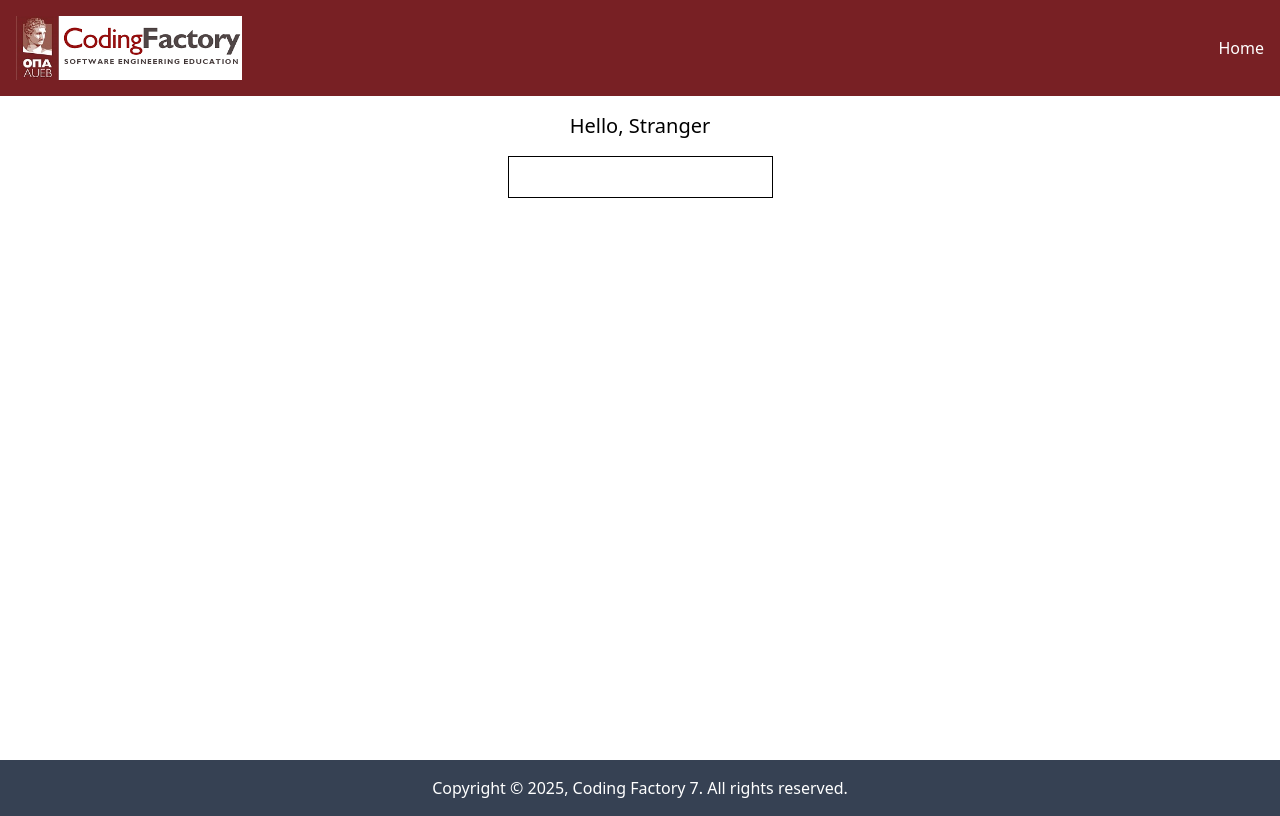
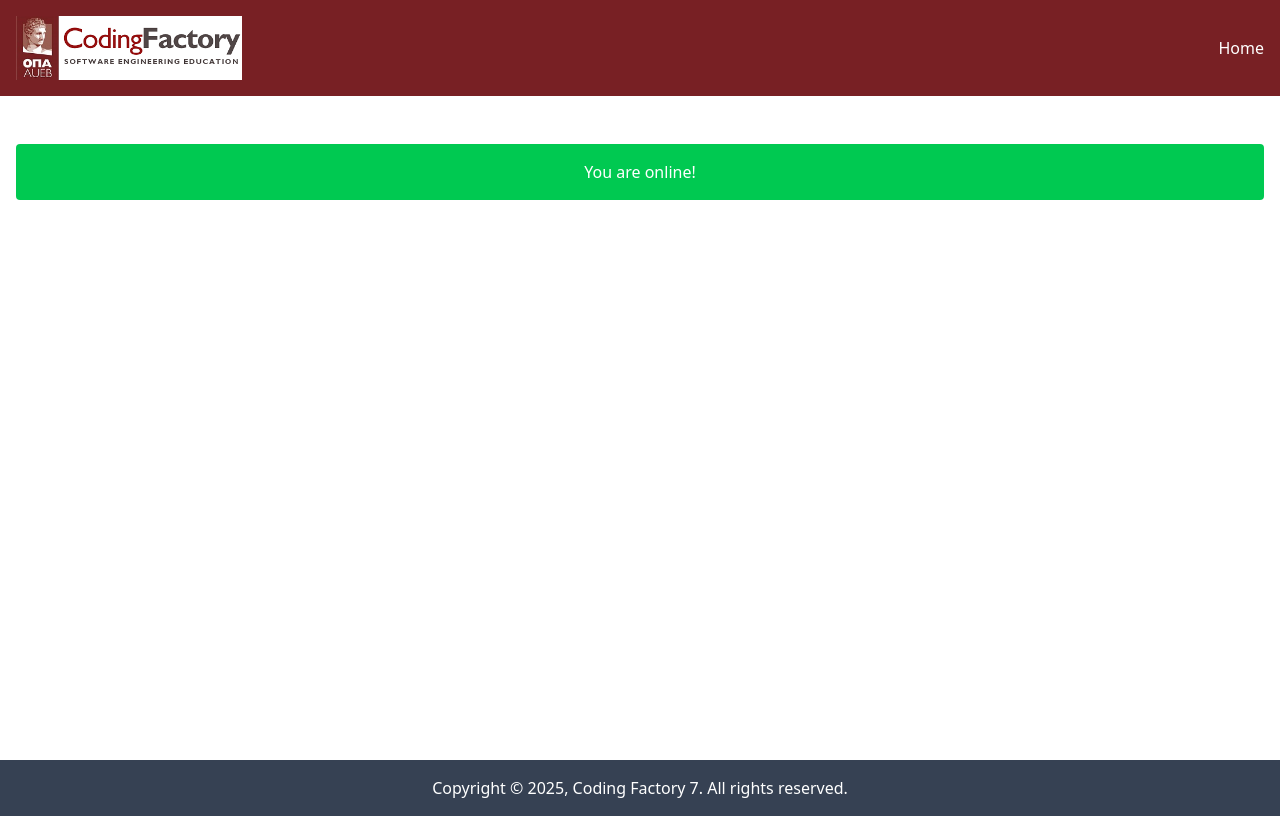
Before and after one commit to Dimitris-25/cf7-components-intro, a React (Vite) app: page / in a window 1280 px wide. Built offline with nearby package versions, Linux system fonts and the light colour scheme.

Commit message:
feat: create a component that cheks if browser is online

```diff
--- a/src/App.tsx
+++ b/src/App.tsx
@@ -7,7 +7,7 @@
 // import ArrowFunctionalComponentWithPropsType from "./component/ArrowFunctionalComponentWithPropsType.tsx";
 // import CodingFactoryLogo from "./component/CodingFactoryLogo.tsx";
 import {Layout} from "./component/Layout.tsx";
-import NameChanger from "./component/NameChanger.tsx";
+// import NameChanger from "./component/NameChanger.tsx";
 // import ClassComponentWithState from "./component/ClassComponentWithState.tsx";
 // import FunctionalComponent from "./component/FunctionalComponent.tsx";
 // import FunctionalComponentWithState from "./component/FunctionalComponentWithState.tsx";
@@ -21,6 +21,8 @@
 // import CounterWithReducer from "./component/CounterWithReducer.tsx";
 // import CounterWithReducer from "./component/CounterWithReducer.tsx";
 // import Todo from "./component/Todo/Todo.tsx";
+import OnlineStatus from "./component/OnlineStatus.tsx";
+
 
 function App() {
 
@@ -44,7 +46,7 @@
      {/*       <FunctionalComponentWithState></FunctionalComponentWithState>*/}
      {/*       <Counter></Counter>*/}
      {/*       <CounterButton onClick={() => console.log("Clicked!")} label="Click me" />*/}
-            <NameChanger></NameChanger>
+     {/*       <NameChanger></NameChanger>*/}
             {/*<CounterWithMoreStates></CounterWithMoreStates>*/}
             {/*<CounterAdvanced></CounterAdvanced>*/}
             {/*<CounterWithCustomHook></CounterWithCustomHook>*/}
@@ -52,6 +54,7 @@
             {/*<CounterWithReducer></CounterWithReducer>*/}
             {/*<CounterWithReducer></CounterWithReducer>*/}
             {/*<Todo></Todo>*/}
+            <OnlineStatus></OnlineStatus>
 
 
 
--- /dev/null
+++ b/src/component/OnlineStatus.tsx
@@ -0,0 +1,30 @@
+import { useState, useEffect  } from "react";
+
+const OnlineStatus = () => {
+    const [isOnline, setIsOnline] = useState(navigator.onLine);
+
+    useEffect(() => {
+        const handler = () => setIsOnline(navigator.onLine);
+        const pollingId: number = setInterval(handler, 5000);
+
+        window.addEventListener("online", handler);
+        window.addEventListener("offline", handler);
+
+        return () => {
+            clearInterval(pollingId);
+            window.removeEventListener("online", handler);
+            window.removeEventListener("offline", handler);
+        };
+    }, [])
+
+    return (
+        <>
+            <div className={`text-white text-center mt-12 mx-4 p-4 rounded ${ isOnline ?
+                "bg-green-500" : "bg-cf-dark-red"}`}>
+                { isOnline ? "You are online!" : "You are offline!" }
+            </div>
+        </>
+    )
+}
+
+export default OnlineStatus;
```
